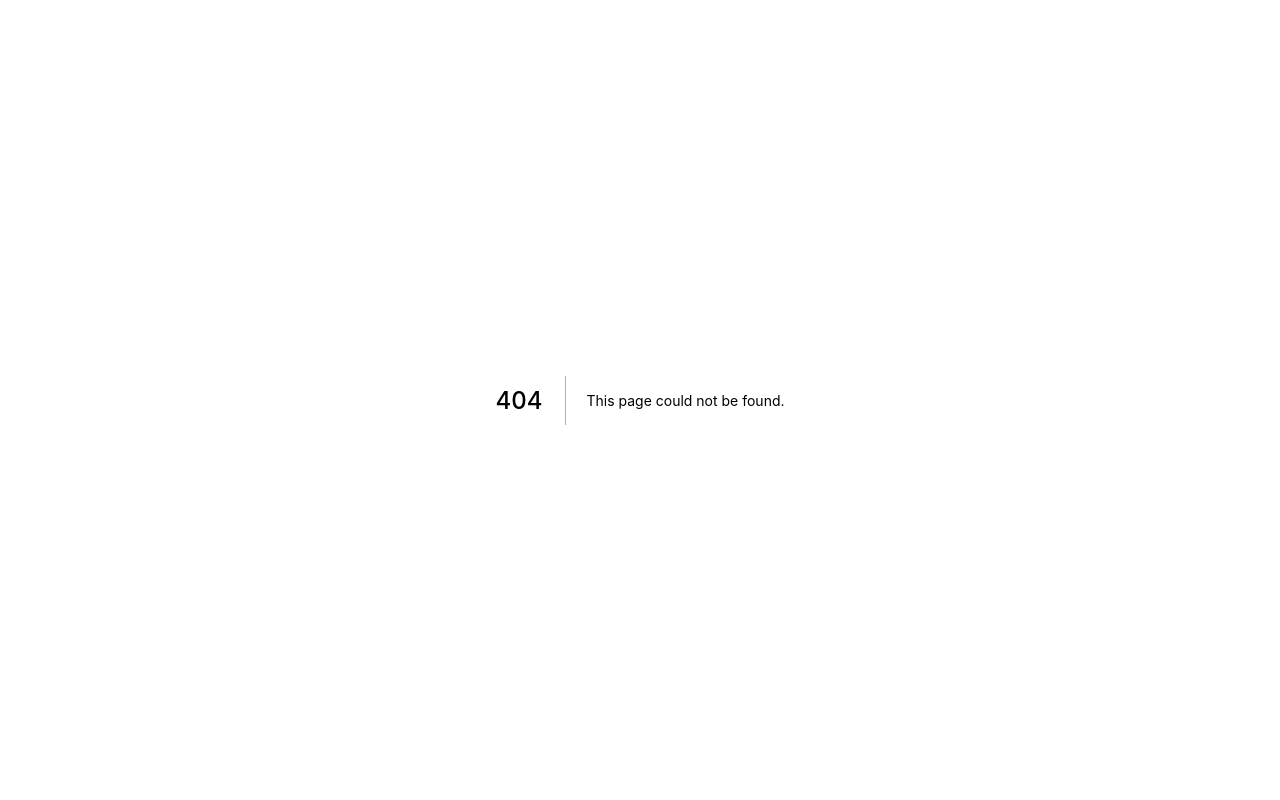
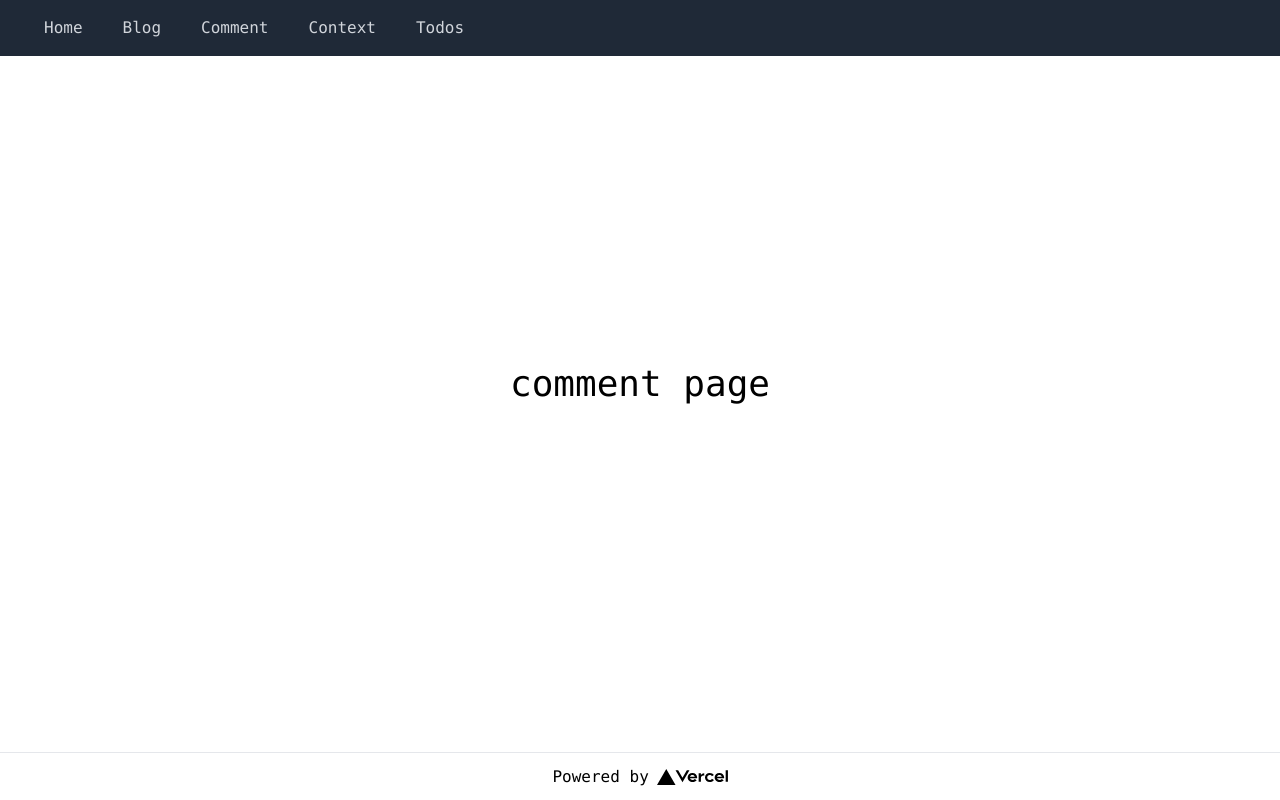
Before and after one commit to supunic/nextjs_testing, a Next.js app: page /comment-page in a window 1280 px wide. Before the commit this address had no page. Built offline with nearby package versions, Linux system fonts and the light colour scheme.

Commit message:
implement: each pages

```diff
--- /dev/null
+++ b/pages/blog-page.tsx
@@ -0,0 +1,10 @@
+import Layout from '../components/Layout'
+
+const BlogPage: React.FC = () => {
+  return (
+    <Layout title="Blog">
+      <p className="text-4xl mb-10">blog page</p>
+    </Layout>
+  )
+}
+export default BlogPage
--- /dev/null
+++ b/pages/comment-page.tsx
@@ -0,0 +1,10 @@
+import Layout from '../components/Layout'
+
+const CommentPage: React.FC = () => {
+  return (
+    <Layout title="Comment">
+      <p className="text-4xl mb-10">comment page</p>
+    </Layout>
+  )
+}
+export default CommentPage
--- /dev/null
+++ b/pages/context-page.tsx
@@ -0,0 +1,10 @@
+import Layout from '../components/Layout'
+
+const ContextPage: React.FC = () => {
+  return (
+    <Layout title="Context">
+      <p className="text-4xl mb-10">context page</p>
+    </Layout>
+  )
+}
+export default ContextPage
--- /dev/null
+++ b/pages/task-page.tsx
@@ -0,0 +1,10 @@
+import Layout from '../components/Layout'
+
+const TaskPage: React.FC = () => {
+  return (
+    <Layout title="Todos">
+      <p className="text-4xl mb-10">todos page</p>
+    </Layout>
+  )
+}
+export default TaskPage
```
